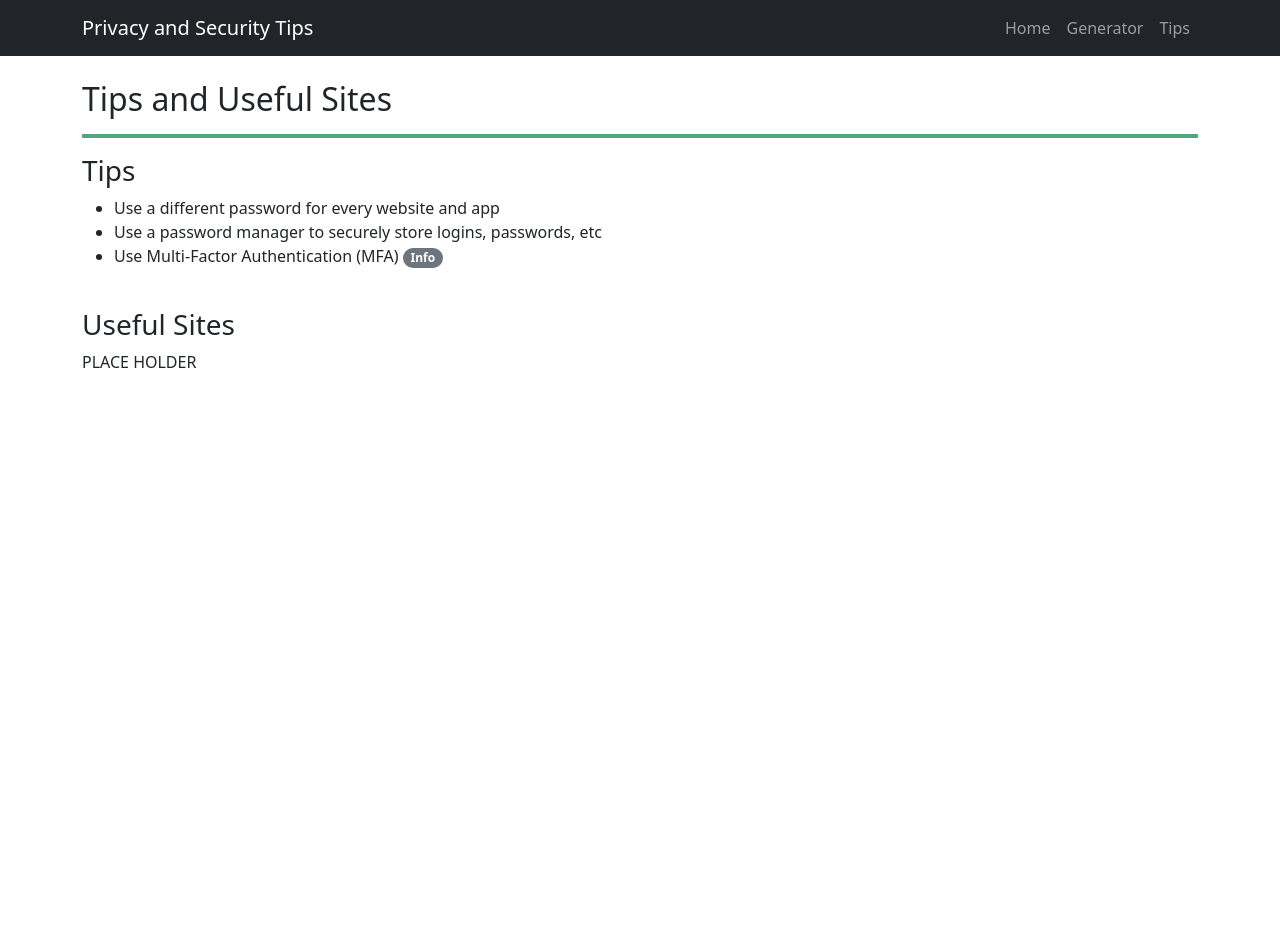
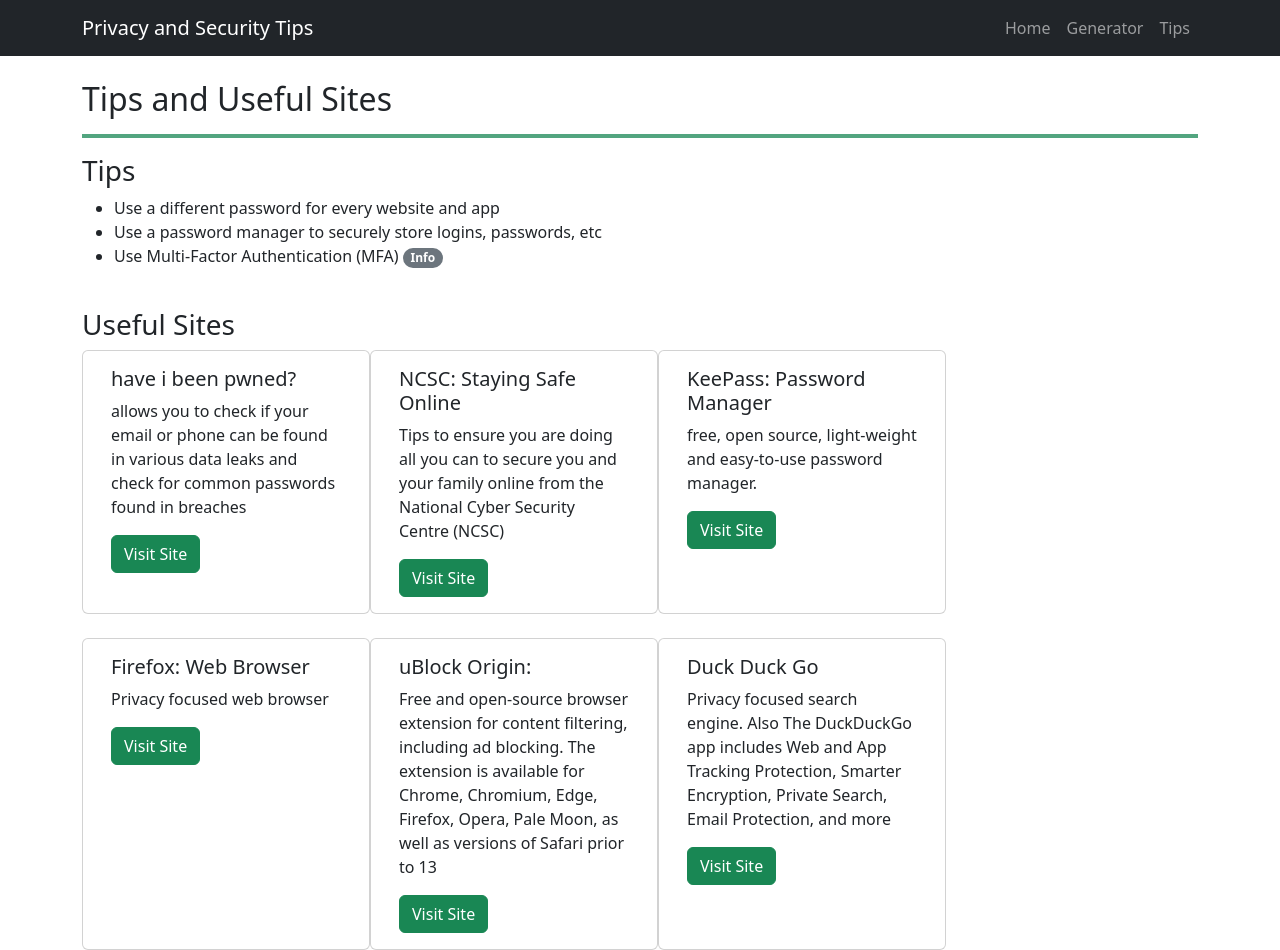
Before and after one commit to coding-james/passphrase_generator, a React (Create React App) app: page /tips in a window 1280 px wide. Before the commit the page ends 800 px from the top, so only its background shows below. Built offline with nearby package versions, Linux system fonts and the light colour scheme.

Commit message:
Useful links

```diff
--- a/src/components/Tips.jsx
+++ b/src/components/Tips.jsx
@@ -1,5 +1,10 @@
 import { Link } from 'react-router-dom';
 import Badge from 'react-bootstrap/Badge';
+import Container from 'react-bootstrap/Container';
+import Row from 'react-bootstrap/Row';
+import Col from 'react-bootstrap/Col';
+import UsefulSiteResults from "./UsefulSiteResults";
+import SitesList from "./resources/useful-sites.json";
 
 
 const Tips = () => {
@@ -18,7 +23,23 @@
             <br />
 
             <h3>Useful Sites</h3>
-            <p>PLACE HOLDER</p>
+            <Container>
+                <Row>
+                    <Col>
+                        <div class="row row-cols-3 g-4">
+                            {
+                                SitesList.map(site => (
+                                    <UsefulSiteResults
+                                        name={site.name}
+                                        description={site.description}
+                                        url={site.url}
+                                    />
+                                ))
+                            }
+                        </div>
+                    </Col>
+                </Row>
+            </Container>
         </>
     )
 }
--- /dev/null
+++ b/src/components/UsefulSiteResults.jsx
@@ -0,0 +1,16 @@
+import Card from 'react-bootstrap/Card';
+import Button from 'react-bootstrap/Button';
+
+function UsefulSiteResults({name, url, description}) {
+    return (
+        <Card style={{ width: '18rem' }}>
+            <Card.Body>
+                <Card.Title>{name}</Card.Title>
+                <Card.Text>{description}</Card.Text>
+                <Card.Link href={url} target="_blank"><Button variant="success">Visit Site</Button></Card.Link>
+            </Card.Body>
+        </Card>
+    )
+}
+
+export default UsefulSiteResults;
--- /dev/null
+++ b/src/components/resources/useful-sites.json
@@ -0,0 +1,32 @@
+[
+    {
+        "name": "have i been pwned?",
+        "url": "https://haveibeenpwned.com/",
+        "description": "allows you to check if your email or phone can be found in various data leaks and check for common passwords found in breaches"
+    },
+    {
+        "name": "NCSC: Staying Safe Online",
+        "url": "https://www.ncsc.gov.uk/collection/top-tips-for-staying-secure-online",
+        "description": "Tips to ensure you are doing all you can to secure you and your family online from the National Cyber Security Centre (NCSC)"
+    },
+    {
+        "name": "KeePass: Password Manager",
+        "url": "https://keepass.info/",
+        "description": "free, open source, light-weight and easy-to-use password manager."
+    },
+    {
+        "name": "Firefox: Web Browser",
+        "url": "https://www.mozilla.org/en-GB/",
+        "description": "Privacy focused web browser"
+    },
+    {
+        "name": "uBlock Origin: ",
+        "url": "https://github.com/gorhill/uBlock",
+        "description": "Free and open-source browser extension for content filtering, including ad blocking. The extension is available for Chrome, Chromium, Edge, Firefox, Opera, Pale Moon, as well as versions of Safari prior to 13"
+    },
+    {
+        "name": "Duck Duck Go",
+        "url": "https://duckduckgo.com/",
+        "description": "Privacy focused search engine. Also The DuckDuckGo app includes Web and App Tracking Protection, Smarter Encryption, Private Search, Email Protection, and more"
+    }
+]
```
